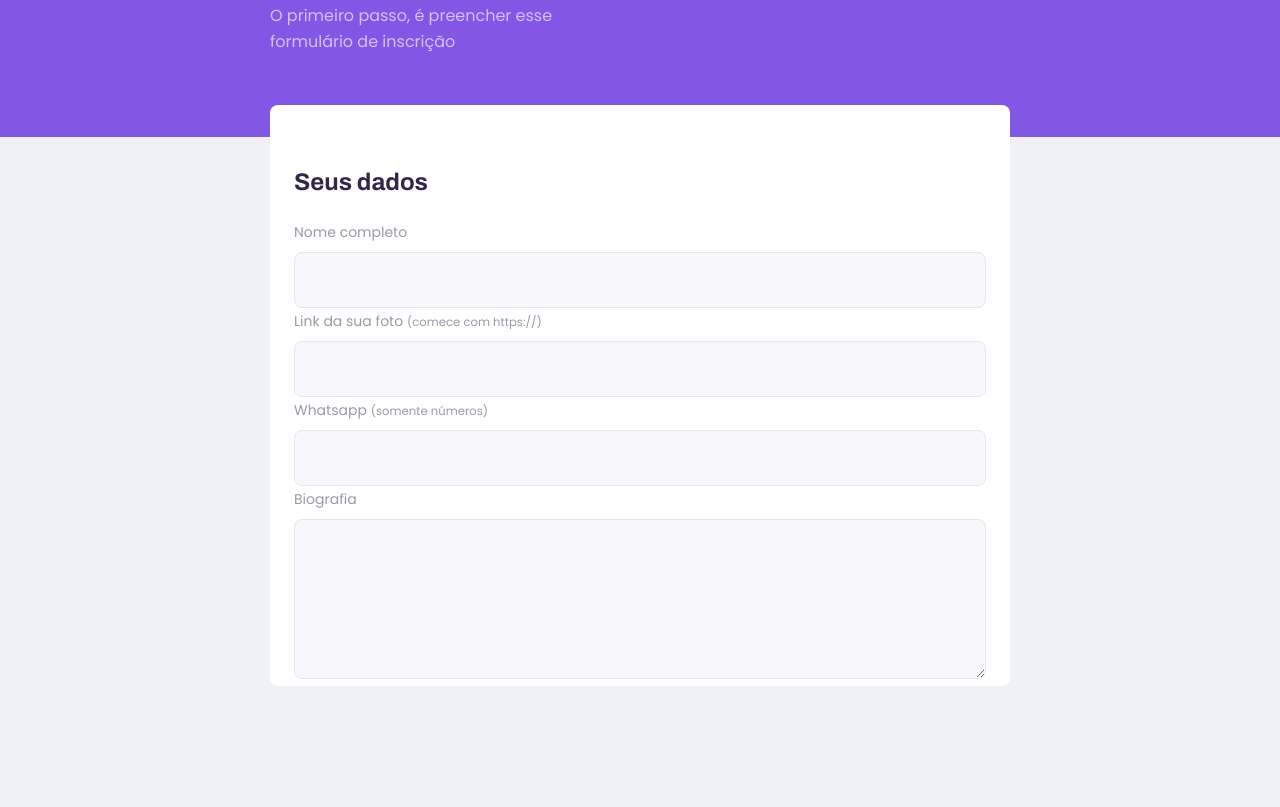
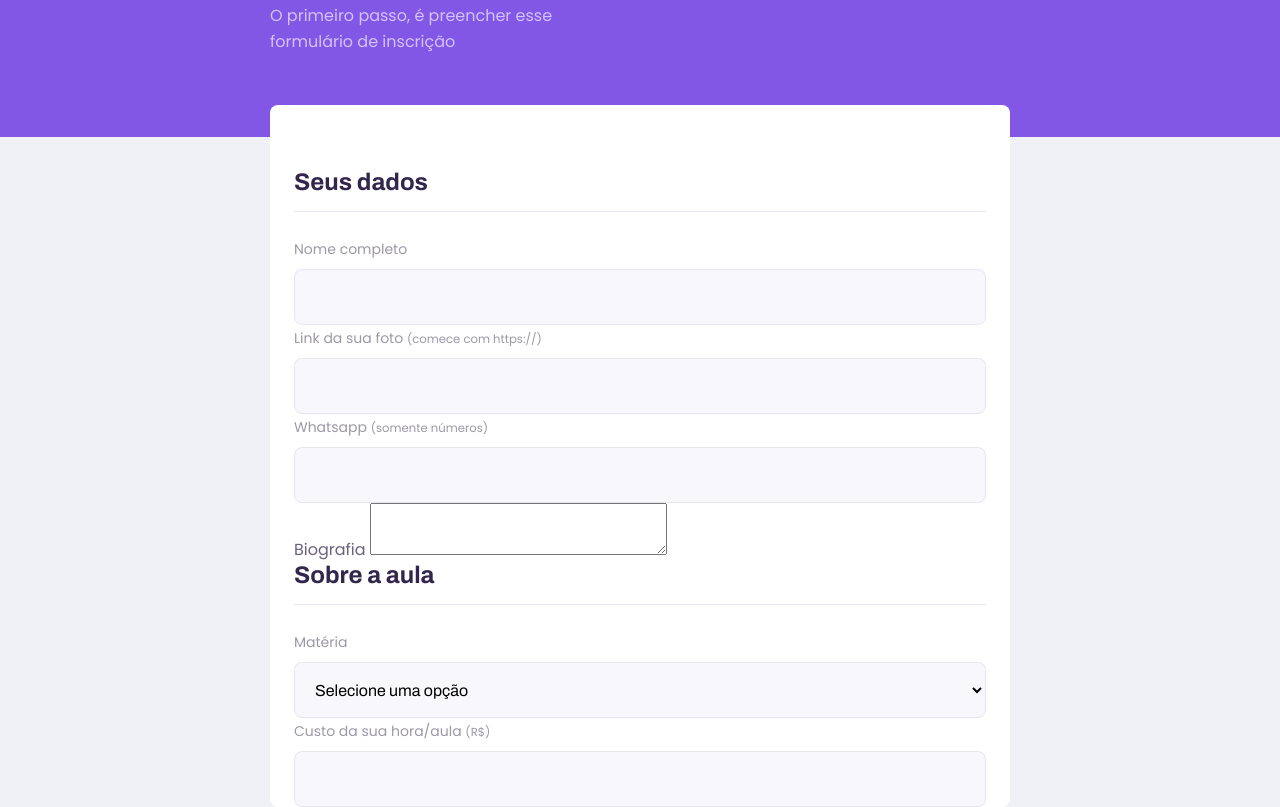
Before and after one commit to WINGLYst4rk/NextLevelWeek, a plain HTML site: page pages/give-classes.html in a window 1280 px wide. Shown: the part 203-1010 px from the top of the page. Before the commit the page ends 889 px from the top, so only its background shows below. Drawn offline with Linux system fonts and the light colour scheme.

Commit message:
Correção de bugs e criação de campos

```diff
--- a/pages/give-classes.html
+++ b/pages/give-classes.html
@@ -47,9 +47,36 @@
                         <label for="whatsapp">Whatsapp <small>(somente números)</small></label>
                         <input name="whatsapp" id="whatsapp" type="number" required/>
                     </div>
-                    <div class="text-area-block">
+                    <div class="textarea-block">
                         <label for="bio">Biografia</label>
                         <textarea name="bio" id="bio" required></textarea>
+                    </div>
+                </fieldset>
+
+                <fieldset>
+                    <legend>Sobre a aula</legend>
+
+                    <div class="select-block">
+                        <label for="subject">Matéria</label>
+                        <select name="subject" id="subject" required>
+                            <option value="">Selecione uma opção</option>
+                            <option value="1">Artes</option>
+                            <option value="2">Biologia</option>
+                            <option value="3">Ciências</option>
+                            <option value="4">Educação física</option>
+                            <option value="5">Física</option>
+                            <option value="6">Geografia</option>
+                            <option value="7">História</option>
+                            <option value="8">Matemática</option>
+                            <option value="9">Português</option>
+                            <option value="10">Química</option>
+                        </select>
+                    </div>
+
+                    <div class="input-block">
+                        <label for="cost">Custo da sua hora/aula <small>(R$)</small></label>
+                        <input name="cost" id="cost" type="number" required/>
+
                     </div>
                 </fieldset>
             </form>
--- a/styles/partials/page-give-classes.css
+++ b/styles/partials/page-give-classes.css
@@ -26,6 +26,15 @@
     display: flex;
     align-items: center;
     justify-content: space-between;
+
+    width: 100%;
+
+    padding-bottom: 1.6rem;
+    border-bottom: 1px solid var(--color-line-in-white);
+}
+
+#page-give-classes main fieldset .input-block+.input-block {
+
 }
 
 @media (min-width: 700px) {
```
